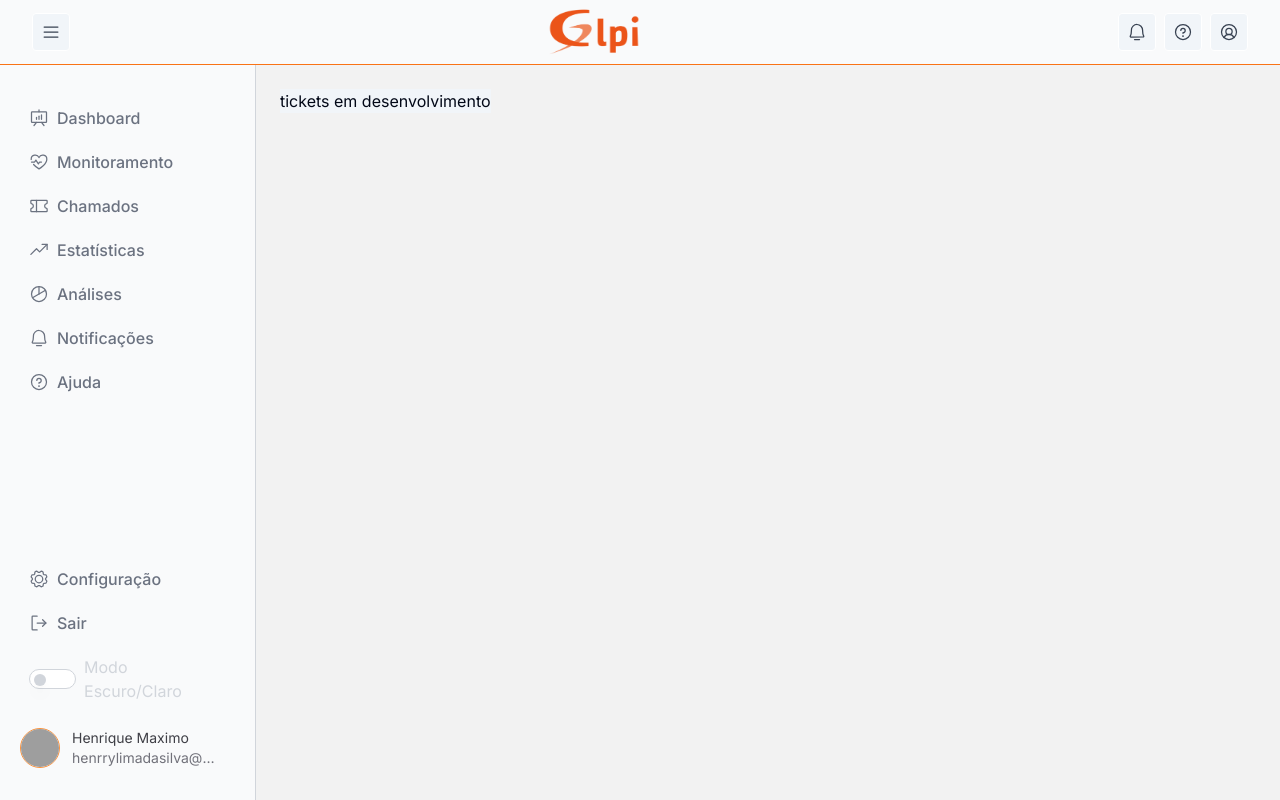
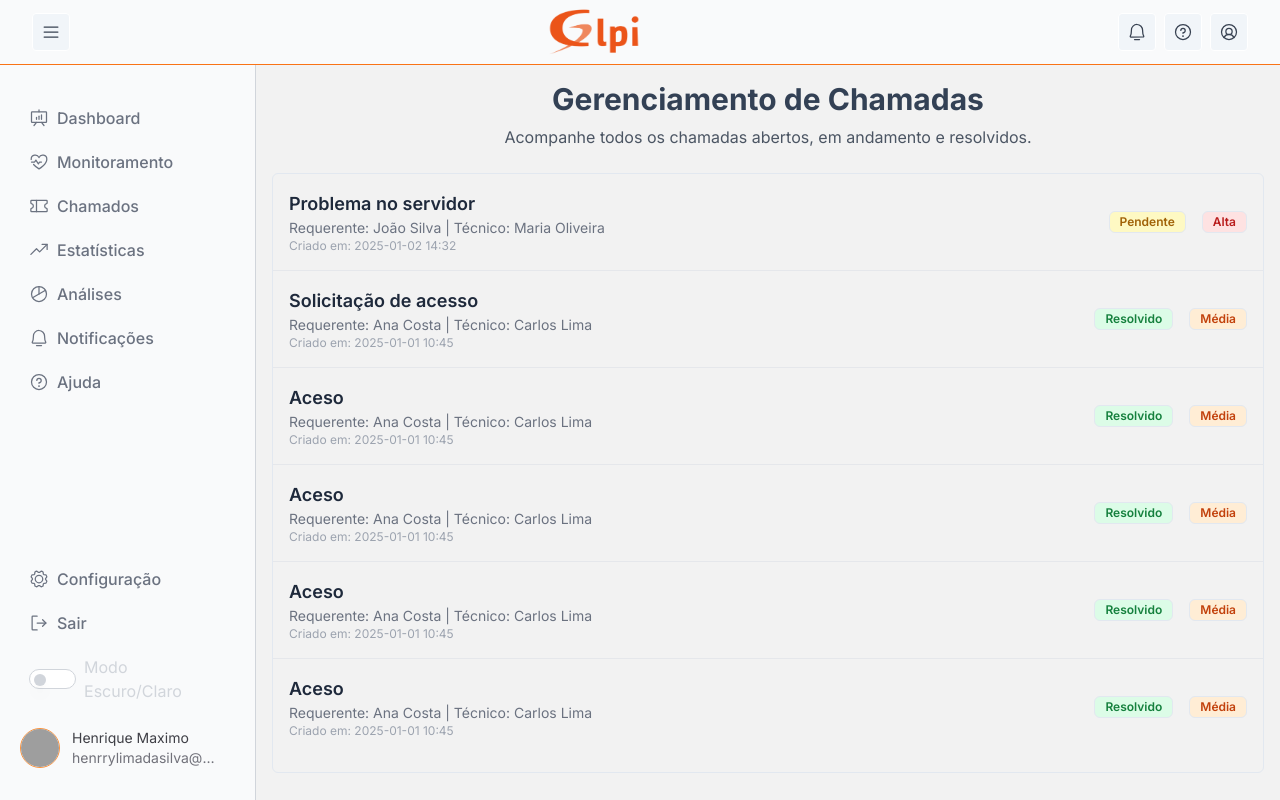
Before and after one commit to Henrry-Maximo/GLPI-Dashboard-Analytics, a React (Vite) app in the folder GLPI-Analytics-Pro/: page /main/tickets in a window 1280 px wide. Built offline with nearby package versions, Linux system fonts and the light colour scheme; sample sign-in values are in the browser's storage; grey boxes are pictures that could not be loaded.

Commit message:
🎨  Style: Add layout tickets page

```diff
--- a/GLPI-Analytics-Pro/package.json
+++ b/GLPI-Analytics-Pro/package.json
@@ -12,6 +12,7 @@
   "dependencies": {
     "@headlessui/react": "2.2.0",
     "@phosphor-icons/react": "2.1.7",
+    "@radix-ui/react-scroll-area": "1.2.2",
     "@radix-ui/react-select": "2.1.4",
     "@radix-ui/react-slot": "1.1.1",
     "@radix-ui/react-tabs": "1.1.2",
--- /dev/null
+++ b/GLPI-Analytics-Pro/src/components/ui/badge.tsx
@@ -0,0 +1,36 @@
+import * as React from "react"
+import { cva, type VariantProps } from "class-variance-authority"
+
+import { cn } from "@/lib/utils"
+
+const badgeVariants = cva(
+  "inline-flex items-center rounded-md border px-2.5 py-0.5 text-xs font-semibold transition-colors focus:outline-none focus:ring-2 focus:ring-ring focus:ring-offset-2",
+  {
+    variants: {
+      variant: {
+        default:
+          "border-transparent bg-primary text-primary-foreground shadow hover:bg-primary/80",
+        secondary:
+          "border-transparent bg-secondary text-secondary-foreground hover:bg-secondary/80",
+        destructive:
+          "border-transparent bg-destructive text-destructive-foreground shadow hover:bg-destructive/80",
+        outline: "text-foreground",
+      },
+    },
+    defaultVariants: {
+      variant: "default",
+    },
+  }
+)
+
+export interface BadgeProps
+  extends React.HTMLAttributes<HTMLDivElement>,
+    VariantProps<typeof badgeVariants> {}
+
+function Badge({ className, variant, ...props }: BadgeProps) {
+  return (
+    <div className={cn(badgeVariants({ variant }), className)} {...props} />
+  )
+}
+
+export { Badge, badgeVariants }
--- /dev/null
+++ b/GLPI-Analytics-Pro/src/components/ui/input.tsx
@@ -0,0 +1,22 @@
+import * as React from "react"
+
+import { cn } from "@/lib/utils"
+
+const Input = React.forwardRef<HTMLInputElement, React.ComponentProps<"input">>(
+  ({ className, type, ...props }, ref) => {
+    return (
+      <input
+        type={type}
+        className={cn(
+          "flex h-9 w-full rounded-md border border-input bg-transparent px-3 py-1 text-base shadow-sm transition-colors file:border-0 file:bg-transparent file:text-sm file:font-medium file:text-foreground placeholder:text-muted-foreground focus-visible:outline-none focus-visible:ring-1 focus-visible:ring-ring disabled:cursor-not-allowed disabled:opacity-50 md:text-sm",
+          className
+        )}
+        ref={ref}
+        {...props}
+      />
+    )
+  }
+)
+Input.displayName = "Input"
+
+export { Input }
--- /dev/null
+++ b/GLPI-Analytics-Pro/src/components/ui/scroll-area.tsx
@@ -0,0 +1,46 @@
+import * as React from "react"
+import * as ScrollAreaPrimitive from "@radix-ui/react-scroll-area"
+
+import { cn } from "@/lib/utils"
+
+const ScrollArea = React.forwardRef<
+  React.ElementRef<typeof ScrollAreaPrimitive.Root>,
+  React.ComponentPropsWithoutRef<typeof ScrollAreaPrimitive.Root>
+>(({ className, children, ...props }, ref) => (
+  <ScrollAreaPrimitive.Root
+    ref={ref}
+    className={cn("relative overflow-hidden", className)}
+    {...props}
+  >
+    <ScrollAreaPrimitive.Viewport className="h-full w-full rounded-[inherit]">
+      {children}
+    </ScrollAreaPrimitive.Viewport>
+    <ScrollBar />
+    <ScrollAreaPrimitive.Corner />
+  </ScrollAreaPrimitive.Root>
+))
+ScrollArea.displayName = ScrollAreaPrimitive.Root.displayName
+
+const ScrollBar = React.forwardRef<
+  React.ElementRef<typeof ScrollAreaPrimitive.ScrollAreaScrollbar>,
+  React.ComponentPropsWithoutRef<typeof ScrollAreaPrimitive.ScrollAreaScrollbar>
+>(({ className, orientation = "vertical", ...props }, ref) => (
+  <ScrollAreaPrimitive.ScrollAreaScrollbar
+    ref={ref}
+    orientation={orientation}
+    className={cn(
+      "flex touch-none select-none transition-colors",
+      orientation === "vertical" &&
+        "h-full w-2.5 border-l border-l-transparent p-[1px]",
+      orientation === "horizontal" &&
+        "h-2.5 flex-col border-t border-t-transparent p-[1px]",
+      className
+    )}
+    {...props}
+  >
+    <ScrollAreaPrimitive.ScrollAreaThumb className="relative flex-1 rounded-full bg-border" />
+  </ScrollAreaPrimitive.ScrollAreaScrollbar>
+))
+ScrollBar.displayName = ScrollAreaPrimitive.ScrollAreaScrollbar.displayName
+
+export { ScrollArea, ScrollBar }
--- a/GLPI-Analytics-Pro/src/pages/analytics/index.tsx
+++ b/GLPI-Analytics-Pro/src/pages/analytics/index.tsx
@@ -17,7 +17,7 @@ export default function AnalyticsPage() {
 
       {/* Filtros */}
       <Card className="p-4">
-        <div className="flex flex-wrap gap-4">
+        <div className="flex justify-center gap-4">
           <Select>
             <SelectTrigger className="w-56">
               <SelectValue placeholder="Selecione o Período" />
--- a/GLPI-Analytics-Pro/src/pages/tickets/index.tsx
+++ b/GLPI-Analytics-Pro/src/pages/tickets/index.tsx
@@ -1,9 +1,123 @@
-export default function Tickets() {
+import { Badge } from "@/components/ui/badge";
+import { ScrollArea } from "@/components/ui/scroll-area";
+
+export default function CallsPage() {
+  const calls = [
+    {
+      id: 1,
+      title: "Problema no servidor",
+      requester: "João Silva",
+      technician: "Maria Oliveira",
+      status: "Pendente",
+      priority: "Alta",
+      createdAt: "2025-01-02 14:32",
+    },
+    {
+      id: 2,
+      title: "Solicitação de acesso",
+      requester: "Ana Costa",
+      technician: "Carlos Lima",
+      status: "Resolvido",
+      priority: "Média",
+      createdAt: "2025-01-01 10:45",
+    },
+    {
+      id: 3,
+      title: "Aceso",
+      requester: "Ana Costa",
+      technician: "Carlos Lima",
+      status: "Resolvido",
+      priority: "Média",
+      createdAt: "2025-01-01 10:45",
+    },
+    {
+      id: 4,
+      title: "Aceso",
+      requester: "Ana Costa",
+      technician: "Carlos Lima",
+      status: "Resolvido",
+      priority: "Média",
+      createdAt: "2025-01-01 10:45",
+    },
+    {
+      id: 5,
+      title: "Aceso",
+      requester: "Ana Costa",
+      technician: "Carlos Lima",
+      status: "Resolvido",
+      priority: "Média",
+      createdAt: "2025-01-01 10:45",
+    },
+    {
+      id: 6,
+      title: "Aceso",
+      requester: "Ana Costa",
+      technician: "Carlos Lima",
+      status: "Resolvido",
+      priority: "Média",
+      createdAt: "2025-01-01 10:45",
+    },
+  ];
+
   return (
-    <section className="m-2">
-      <div className="flex justify-center items-center bg-slate-100">
-        tickets em desenvolvimento
-      </div>
+    <section className="w-full space-y-6">
+      <header className="text-center">
+        <h1 className="text-3xl font-bold text-slate-700">
+          Gerenciamento de Chamadas
+        </h1>
+        <p className="text-gray-600 mt-2">
+          Acompanhe todos os chamadas abertos, em andamento e resolvidos.
+        </p>
+      </header>
+
+      <ScrollArea className="h-[calc(100vh-200px)] border rounded-md">
+        <ul className="divide-y divide-gray-200">
+          {calls.map((call) => (
+            <li
+              key={call.id}
+              className="p-4 flex flex-col md:flex-row md:items-center md:justify-between gap-4 hover:bg-gray-50 transition-colors"
+            >
+              <div>
+                <h2 className="font-semibold text-lg text-slate-800">
+                  {call.title}
+                </h2>
+                <p className="text-sm text-gray-500">
+                  Requerente: {call.requester} | Técnico: {call.technician}
+                </p>
+                <p className="text-xs text-gray-400">Criado em: {call.createdAt}</p>
+              </div>
+
+              <div className="flex items-center gap-4">
+                <Badge
+                  variant="outline"
+                  className={`${
+                    call.status === "Pendente"
+                      ? "bg-yellow-100 text-yellow-700"
+                      : call.status === "Resolvido"
+                      ? "bg-green-100 text-green-700"
+                      : "bg-gray-100 text-gray-700"
+                  }`}
+                >
+                  {call.status}
+                </Badge>
+
+                <Badge
+                  variant="solid"
+                  className={`${
+                    call.priority === "Alta"
+                      ? "bg-red-100 text-red-700"
+                      : call.priority === "Média"
+                      ? "bg-orange-100 text-orange-700"
+                      : "bg-blue-100 text-blue-700"
+                  }`}
+                >
+                  {call.priority}
+                </Badge>
+              </div>
+            </li>
+          ))}
+        </ul>
+      </ScrollArea>
     </section>
   );
 }
```
Also changed, not shown: GLPI-Analytics-Pro/src/pages/statistics/index.tsx (+50 -66 lines), 1 other file (tests, documents, lock files or other folders).
